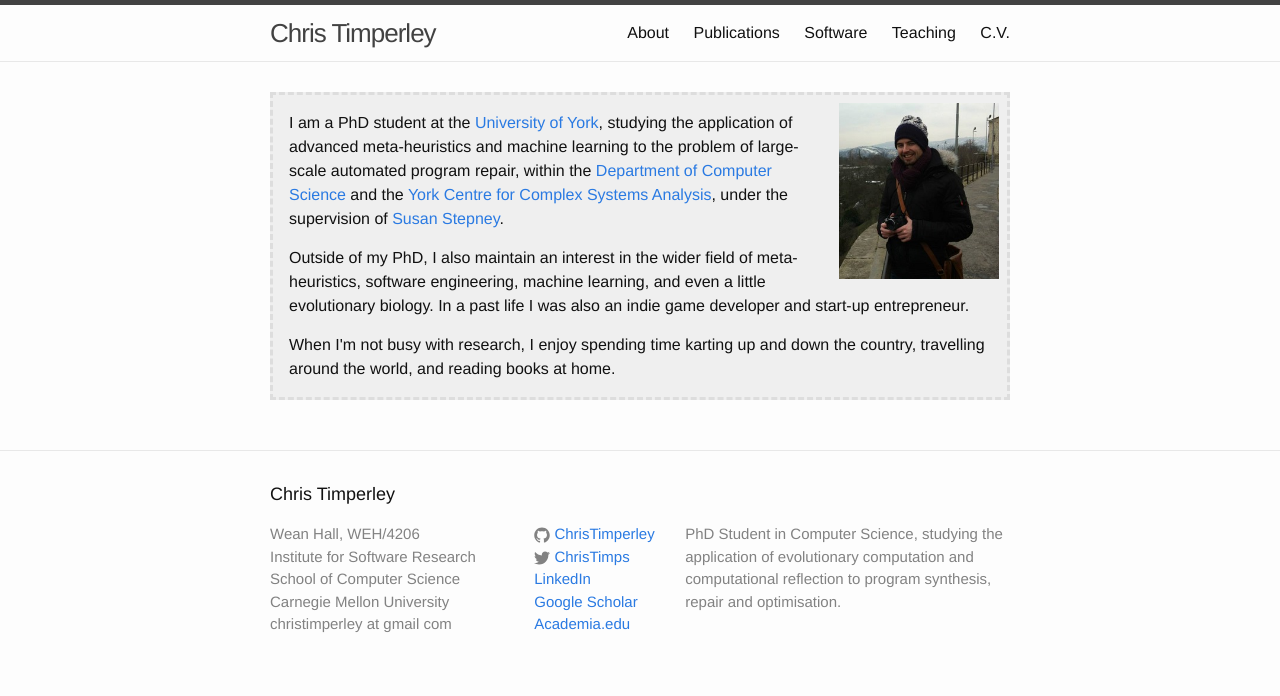
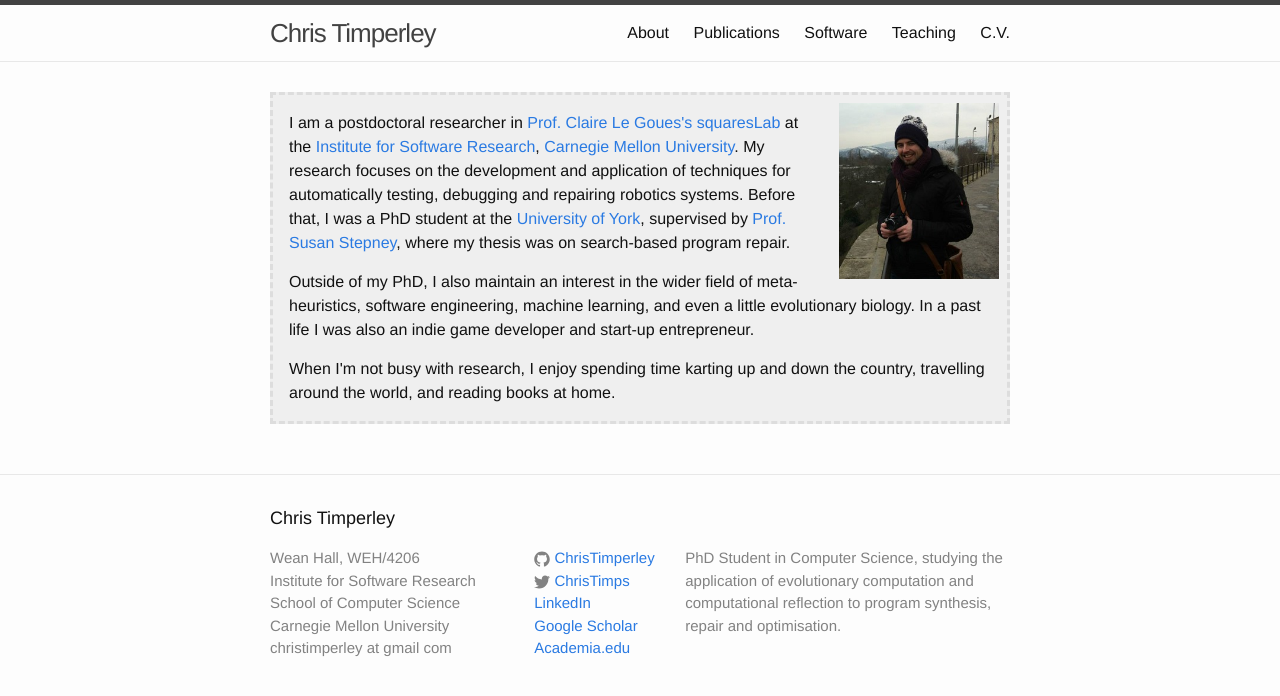
Before and after one commit to ChrisTimperley/ChrisTimperley.github.io, a Jekyll site: the page built from index.html, in a window 1280 px wide. Shown: the top 696 px of the page. Built offline with Jekyll 4.4.1, drawn with Linux system fonts in a browser that asks for light colours.

Commit message:
updated homepage

```diff
--- a/index.html
+++ b/index.html
@@ -5,12 +5,18 @@ layout: default
   <div style="background-color: #efefef; margin-bottom: 20px; padding: 8px; border: 3px dashed #dddddd">
     <image src="/images/profile.jpg" style="margin-left: 16px; width:160px; float: right"/>
     <div style='padding: 8px;'>
-      <p>I am a PhD student at the <a href="http://www.york.ac.uk">University of York</a>,
-      studying the application of advanced meta-heuristics and machine learning
-      to the problem of large-scale automated program repair,
-      within the <a href="http://www.cs.york.ac.uk">Department of Computer Science</a> and the
-      <a href="http://www.york.ac.uk/yccsa/">York Centre for Complex Systems Analysis</a>,
-      under the supervision of <a href="http://www-users.cs.york.ac.uk/susan/">Susan Stepney</a>.</p>
+      <p>I am a postdoctoral researcher in
+      <a href="http://www.clairelegoues.com/">Prof. Claire Le Goues's</a>
+      <a href="https://squareslab.github.io/">squaresLab</a>
+      at the
+      <a href="http://www.isri.cmu.edu/">Institute for Software Research</a>,
+      <a href="https://www.cmu.edu/">Carnegie Mellon University</a>.
+      My research focuses on the development and application of techniques for
+      automatically testing, debugging and repairing robotics systems.
+      Before that, I was a PhD student at the <a href="http://www.york.ac.uk">University of York</a>,
+      supervised by <a href="http://www-users.cs.york.ac.uk/susan/">Prof. Susan Stepney</a>,
+      where my thesis was on search-based program repair.
+      </p>
 
       <p>
         Outside of my PhD, I also maintain an interest in the wider field of
```
